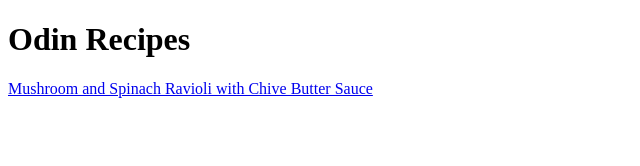
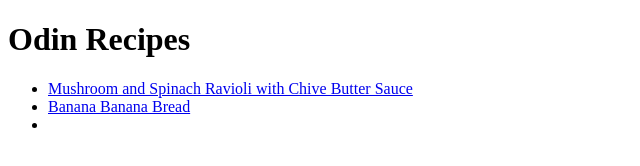
Before and after one commit to Yinononon/odin-recipes, a plain HTML site: page index.html in a window 1280 px wide. Shown: the whole page, without its empty margins (0-640 px from the left). Drawn offline with Linux system fonts and the light colour scheme.

Commit message:
Fix recipes list
recipes order as ul list

```diff
--- a/index.html
+++ b/index.html
@@ -7,6 +7,11 @@
 </head>
 <body>
     <h1>Odin Recipes</h1>
-    <a href="recipes/Ravioli.html" target="_blank" rel="noopener noreferrer">Mushroom and Spinach Ravioli with Chive Butter Sauce</a>
+    <ul>
+        <li><a href="recipes/Ravioli.html" target="_blank" rel="noopener noreferrer">Mushroom and Spinach Ravioli with Chive Butter Sauce</a></li>
+        <li><a href="recipes/banana-banana-bread.html" target="_blank" rel="noopener noreferrer">Banana Banana Bread</a></li>
+        <li><a href="" target="_blank" rel="noopener noreferrer"></a></li>
+
+    </ul>
 </body>
 </html>
```
